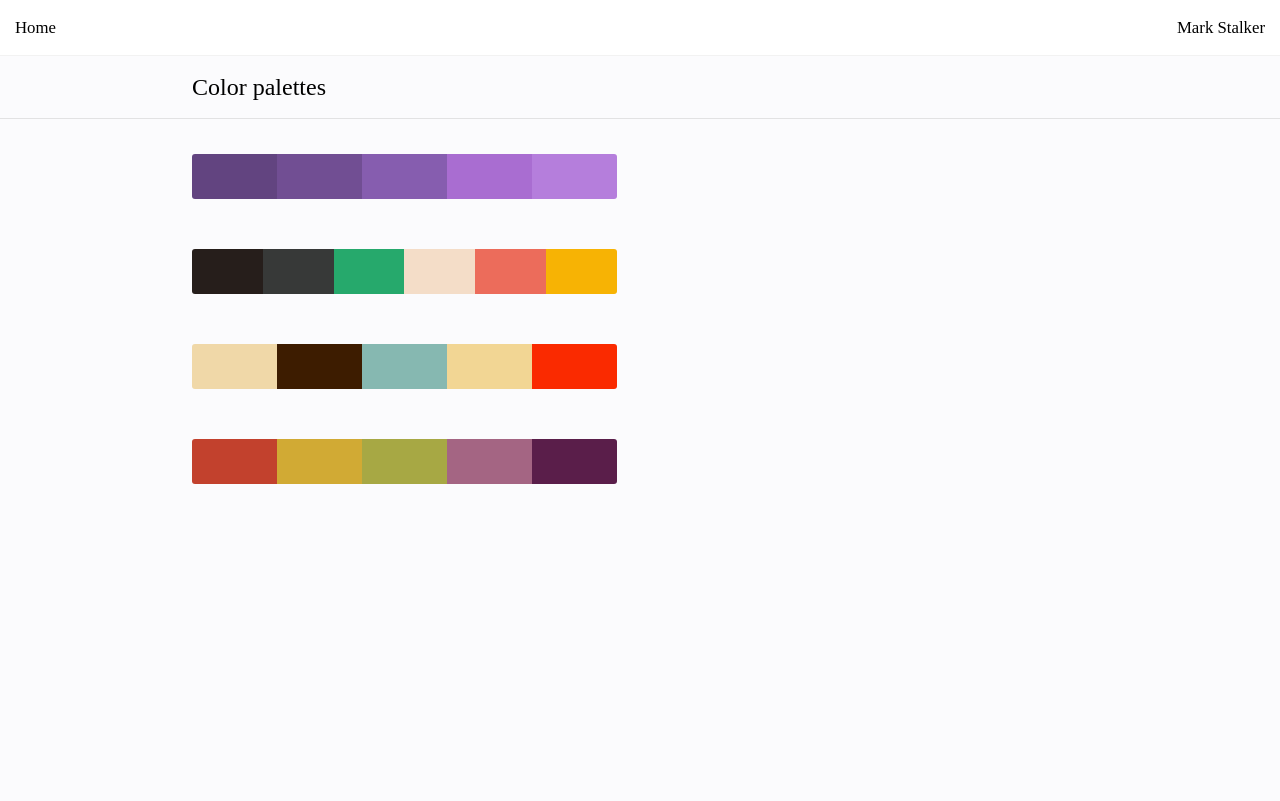
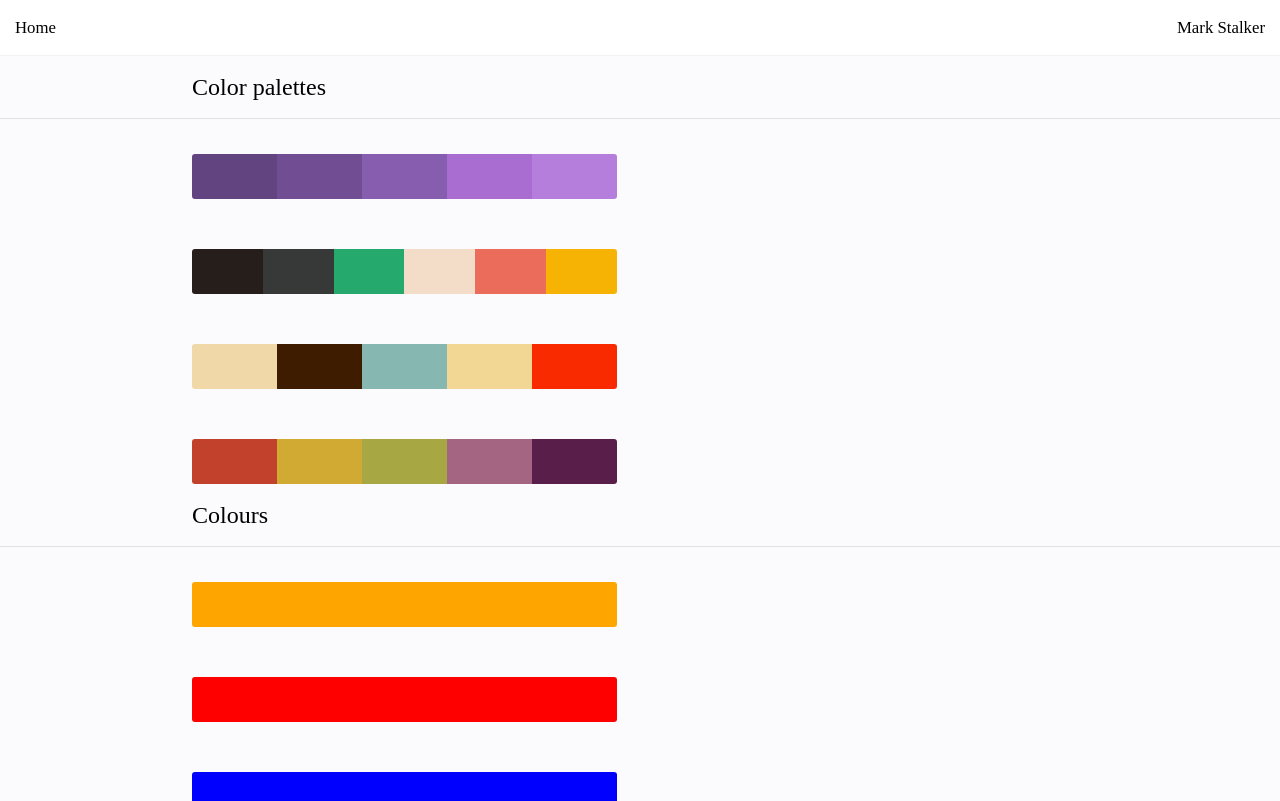
Before and after one commit to olchyk98/SlashPlus, a React (Create React App) app in the folder client/: page / in a window 1280 px wide. Built offline with nearby package versions, Linux system fonts and the light colour scheme.

Commit message:
Home > Colours, Fonts

```diff
--- a/client/src/index.css
+++ b/client/src/index.css
@@ -19,6 +19,8 @@ body {
 	border:none;
 	background:none;
 	box-shadow:0;
+	padding:0;
+	margin:0;
 	font-size:1em;
 }
 
--- a/client/src/pages/main/index.js
+++ b/client/src/pages/main/index.js
@@ -58,7 +58,34 @@ class Hero extends Component {
 					</div>
 				</article>
 				{/* colours */}
+				<article className="rn-sections-item">
+					<Link to={ "/" } className="rn-sections-item-title">Colours</Link>
+					<div className="rn-sections-item_split" />
+					<div className="rn-sections-item-content grid">
+						<div className="rn-sections-item-palette hov">
+							<div style={{ background: "orange" }} />
+						</div>
+						<div className="rn-sections-item-palette hov">
+							<div style={{ background: "red" }} />
+						</div>
+						<div className="rn-sections-item-palette hov">
+							<div style={{ background: "blue" }} />
+						</div>
+						<div className="rn-sections-item-palette hov">
+							<div style={{ background: "purple" }} />
+						</div>
+					</div>
+				</article>
 				{/* fonts */}
+				<article className="rn-sections-item">
+					<Link to={ "/" } className="rn-sections-item-title">Fonts</Link>
+					<div className="rn-sections-item_split" />
+					<div className="rn-sections-item-content flex">
+						<button className="rn-sections-item-content-font definp" style={{ fontFamily: "Quicksand" }}>Quicksand</button>
+						<button className="rn-sections-item-content-font definp" style={{ fontFamily: "Lato" }}>Lato</button>
+						<button className="rn-sections-item-content-font definp" style={{ fontFamily: "Roboto" }}>Roboto</button>
+					</div>
+				</article>
 				{/* articles */}
 			</div>
 		);
--- a/client/src/pages/main/main.css
+++ b/client/src/pages/main/main.css
@@ -37,6 +37,12 @@
 	grid-gap:50px;
 }
 
+.rn-sections-item-content.flex {
+	display:flex;
+	justify-content:space-between;
+	flex-wrap:wrap;
+}
+
 .rn-sections-item-palette {
 	--brr:3px;
 
@@ -46,23 +52,44 @@
 	align-items:stretch;
 }
 
-.rn-sections-item-palette > div:first-child {
+.rn-sections-item-palette.hov {
+	overflow:hidden;
+	border-radius:var(--brr);
+}
+
+.rn-sections-item-palette.hov > * {
+	width:100%;
+}
+
+.rn-sections-item-palette:not(.hov) > div:first-child {
 	border-radius:var(--brr) 0 0 var(--brr);
 }
 
-.rn-sections-item-palette > div:last-child {
+.rn-sections-item-palette:not(.hov) > div:last-child {
 	border-radius:0 var(--brr) var(--brr) 0;
 }
 
-.rn-sections-item-palette > div {
+.rn-sections-item-palette:not(.hov) > div {
 	width:100%;
 	transition:.25s ease-in-out;
 	cursor:pointer;
 	position:relative;
 }
 
-.rn-sections-item-palette > div:hover {
+.rn-sections-item-palette:not(.hov) > div:hover {
 	border-radius:5px;
 	z-index:3;
 	transform:scale(1.15);
 }
+
+.rn-sections-item-content-font {
+	font-size:3rem;
+	cursor:pointer;
+	font-weight:500;
+	color:black;
+	transition:.15s;
+}
+
+.rn-sections-item-content-font:hover {
+	transform:scale(1.05);
+}
```
